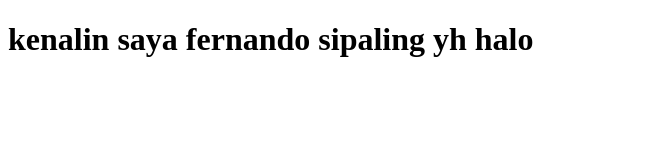
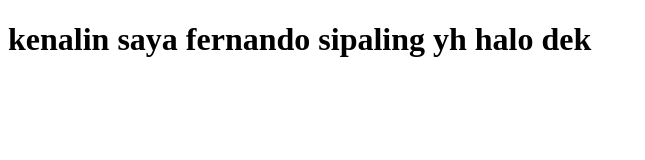
Before and after one commit to frnandos/frnandos.github.io, a plain HTML site: page index.html in a window 1280 px wide. Shown: the whole page, without its empty margins (0-645 px from the left). Drawn offline with Linux system fonts and the light colour scheme.

Commit message:
Update index.html

```diff
--- a/index.html
+++ b/index.html
@@ -5,6 +5,6 @@
   <title>fernando</title>
 </head>
 <body>
-  <h1>kenalin saya fernando sipaling yh halo</h1>
+  <h1>kenalin saya fernando sipaling yh halo dek</h1>
 </body>
 </html>
```
